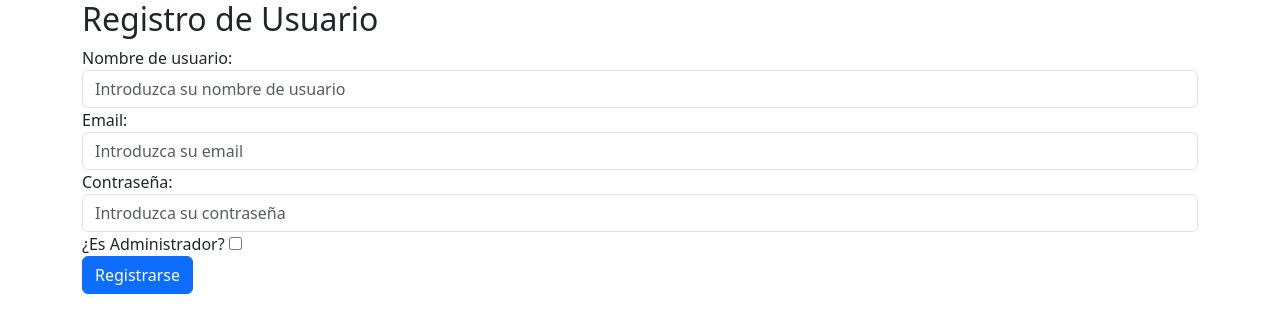
After one commit to BraianVargas/sistick_1, a Flask app: template templates/user/registerForm.html in a window 1280 px wide. The commit adds this page. Shown: the top 333 px of the page. Run offline with Flask 2, Linux system fonts and the light colour scheme; the template is opened without the code that fills it, so the values that code supplies are empty.

Commit message:
changes for register

```diff
--- a/templates/user/LoginForm.html
+++ b/templates/user/LoginForm.html
@@ -9,7 +9,7 @@
 </head>
 
 <body>
-     <form action="/user/login" method="post">
+     <form action="/user/login" method="POST">
           <label for="title">Username</label>
           <br>
           <input type="text" name="username" placeholder="Message title" value="{{ request.form['title'] }}"></input>
--- /dev/null
+++ b/templates/user/registerForm.html
@@ -0,0 +1,36 @@
+<!DOCTYPE html>
+<html lang="en">
+<head>
+     <meta charset="UTF-8">
+     <meta http-equiv="X-UA-Compatible" content="IE=edge">
+     <meta name="viewport" content="width=device-width, initial-scale=1.0">
+     <link href="https://cdn.jsdelivr.net/npm/bootstrap@5.3.0-alpha1/dist/css/bootstrap.min.css" rel="stylesheet" integrity="sha384-GLhlTQ8iRABdZLl6O3oVMWSktQOp6b7In1Zl3/Jr59b6EGGoI1aFkw7cmDA6j6gD" crossorigin="anonymous">
+     <script src="https://cdn.jsdelivr.net/npm/bootstrap@5.3.0-alpha1/dist/js/bootstrap.bundle.min.js" integrity="sha384-w76AqPfDkMBDXo30jS1Sgez6pr3x5MlQ1ZAGC+nuZB+EYdgRZgiwxhTBTkF7CXvN" crossorigin="anonymous"></script>
+     <title>Registro</title>
+</head>
+<body>
+	<div class="container">
+		<h2>Registro de Usuario</h2>
+		<form action="/user/create" method="POST">
+			<div class="form-group">
+				<label for="nombre">Nombre de usuario:</label>
+				<input type="text" class="form-control" name="username" id="nombre" placeholder="Introduzca su nombre de usuario">
+			</div>
+			<div class="form-group">
+				<label for="email">Email:</label>
+				<input type="email" class="form-control" name="email" id="email" placeholder="Introduzca su email">
+			</div>
+			<div class="form-group">
+				<label for="password">Contraseña:</label>
+				<input type="password" class="form-control" name="password" id="password" placeholder="Introduzca su contraseña">
+			</div>
+
+			<div class="form-group">
+				<label for="isadmin">¿Es Administrador?</label>
+				<input type="checkbox" class="" name="is-admin" id="isadmin" placeholder="¿Es Administrador?">
+			</div>
+			<button type="submit" class="btn btn-primary">Registrarse</button>
+		</form>
+	</div>
+</body>
+</html>
```
Also changed, not shown: templates/base.html (added, +13 -0 lines), usuarios/controller.py (+2 -5 lines), usuarios/routes.py (+15 -4 lines).
